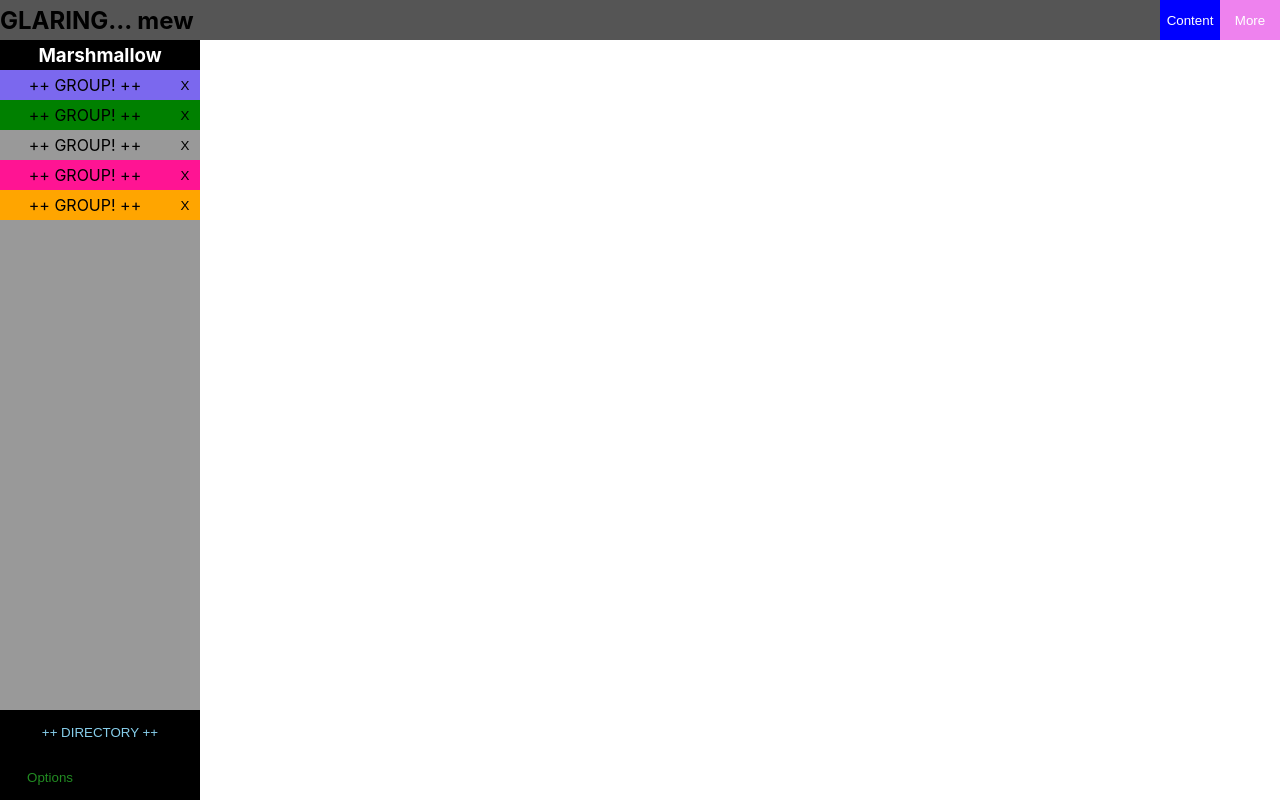
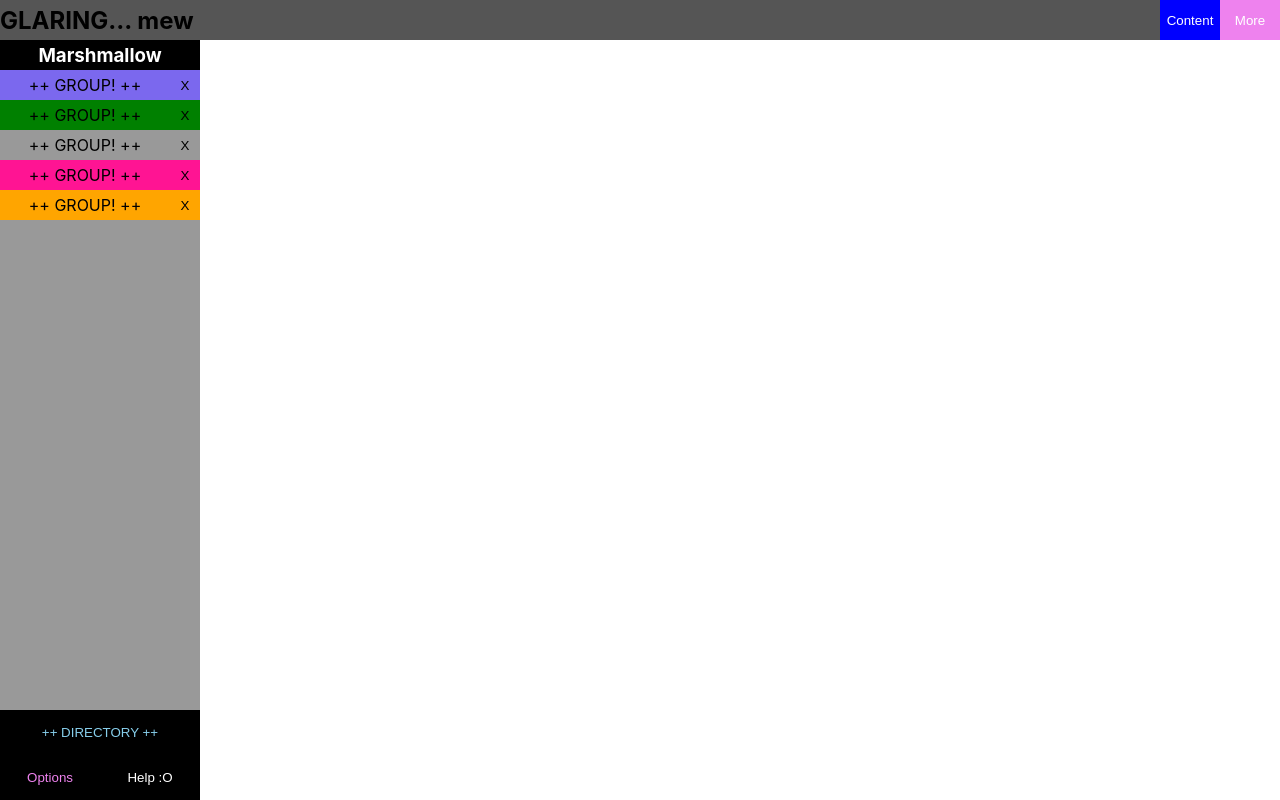
Before and after one commit to vierge/lhl_final_scheduler, a React (Create React App) app in the folder glaring-client/: page / in a window 1280 px wide. Built offline with nearby package versions, Linux system fonts and the light colour scheme.

Commit message:
fixed a small colour issue

```diff
--- a/glaring-client/src/components/Sidebar/Options.jsx
+++ b/glaring-client/src/components/Sidebar/Options.jsx
@@ -48,10 +48,10 @@ export default function Options(props) {
       <Button color="skyblue" background="black" grid="a">
         ++ DIRECTORY ++
       </Button>
-      <Button color="forestgreen" background="black" grid="b">
+      <Button color="violet" background="black" grid="b">
         Options
       </Button>
-      <Button color="lightpurple" background="black" grid="c">
+      <Button color="white" background="black" grid="c">
         Help :O
       </Button>
     </GridContainer>
```
